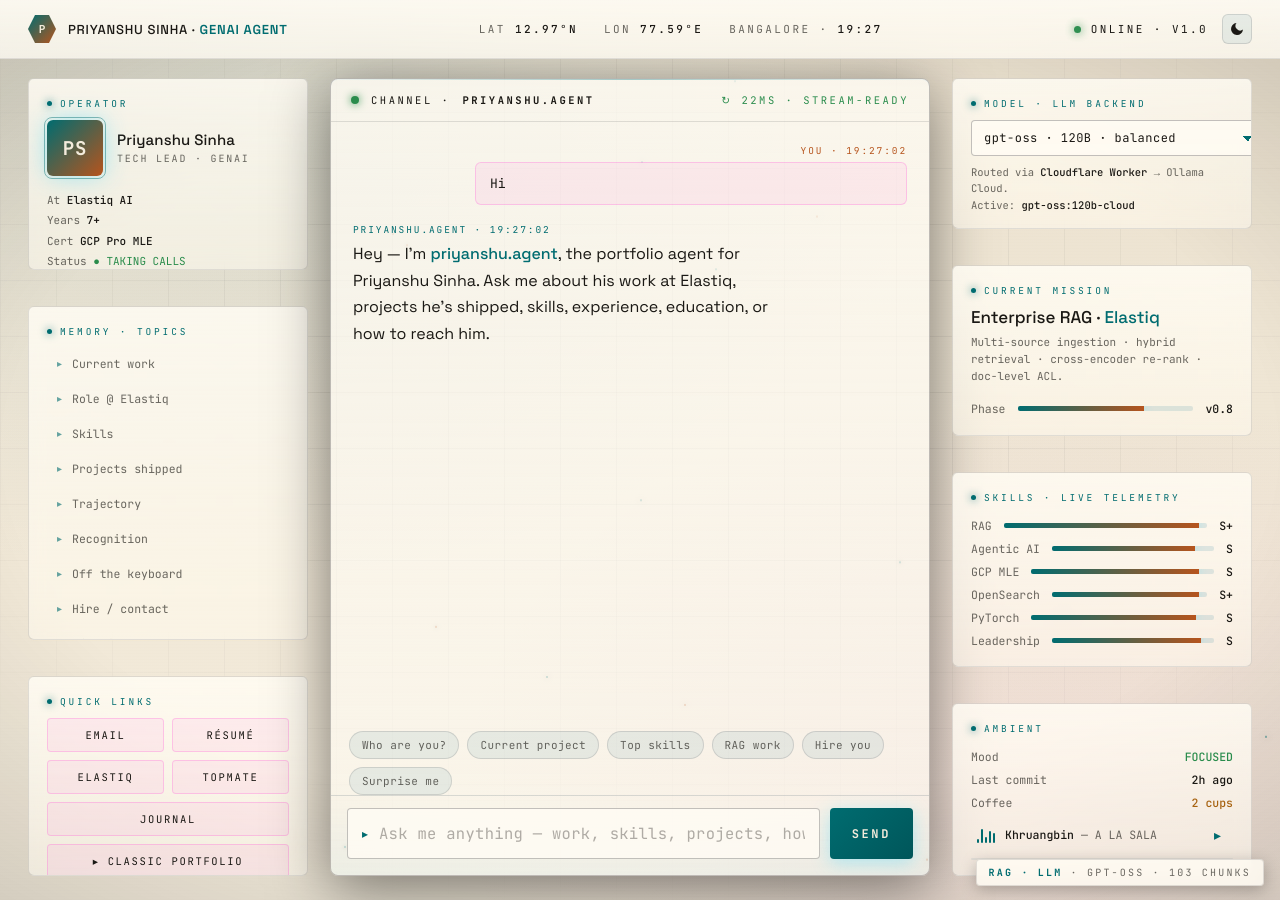
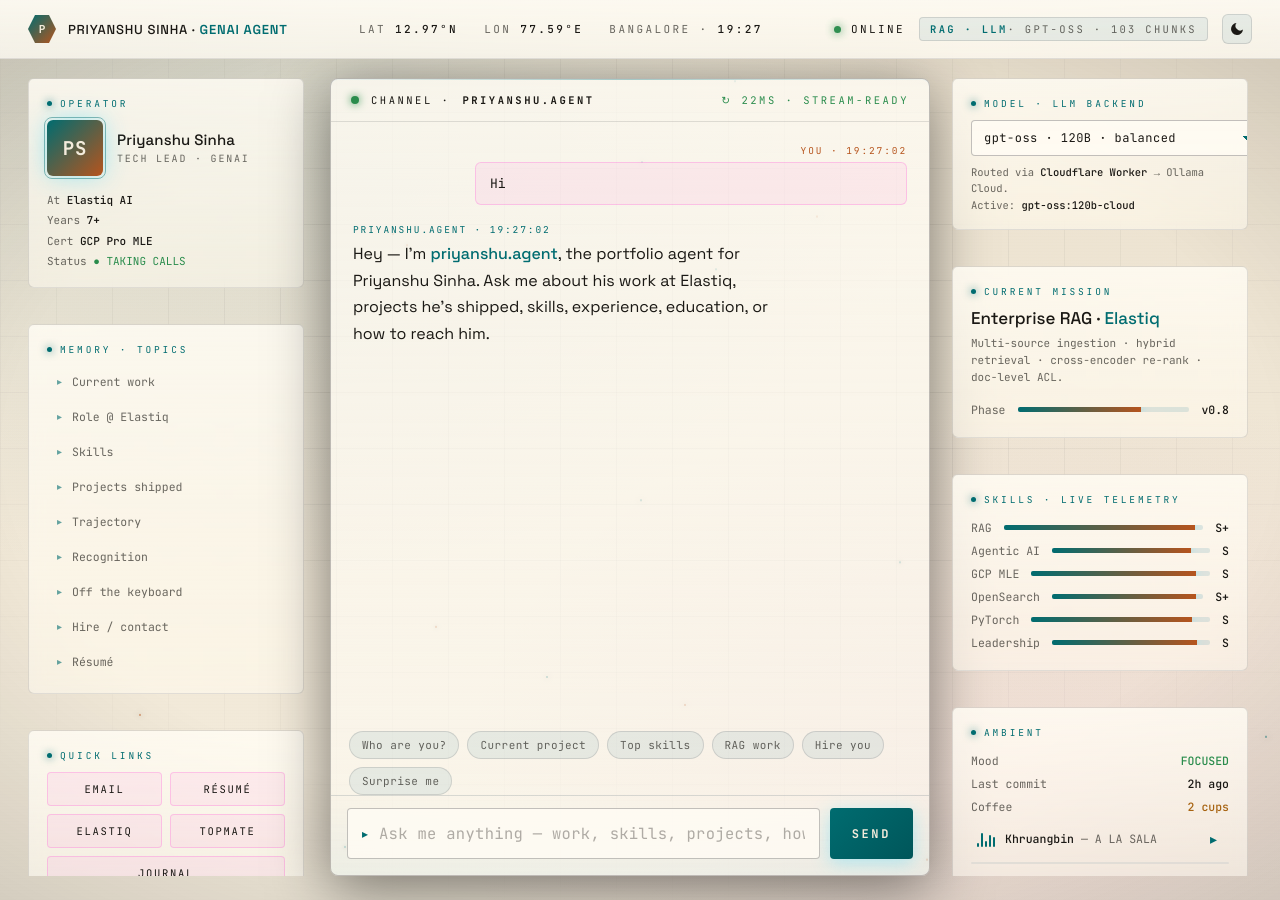
Before and after one commit to sinha96/sinha96.github.io, a Jekyll site: the page index.html, which Jekyll copies as it is, in a window 1280 px wide. Built offline with Jekyll 4.4.1, drawn with Linux system fonts in a browser that asks for light colours.

Commit message:
Scrollable side columns + mode badge moves into topbar
Two fixes:

- The right column overflows past the viewport once the Spotify
  embed expands the Ambient card (and the left column overflows on
  shorter viewports too). The columns now have max-height: 100% +
  overflow-y: auto with a tasteful 6px scrollbar styled to match the
  theme (chip-bg track, chip-hover-bg thumb). .app gets a
  hard 100vh height ceiling and grid-template-rows: 1fr so the
  columns are constrained to a single viewport-tall row that they
  can scroll inside. Individual HUD cards keep their natural height
  (flex: 0 0 auto) so they don't squish when many are stacked.

- The mode badge was a fixed-position bottom-right pill that
  overlapped the right column whenever the column extended near
  the bottom. Moved it inline into the topbar's right cluster,
  between ONLINE status and the theme toggle. Same visual style
  (cyan brand colour for RAG mode, amber for scripted) but now it
  never collides with content.

Co-Authored-By: Claude Opus 4.7 (1M context) <noreply@anthropic.com>

```diff
--- a/index.html
+++ b/index.html
@@ -200,13 +200,17 @@
   /* ── Main grid: left HUD · chat · right HUD ──── */
   .app {
     position: relative;
-    height: 100%;
+    height: 100vh;
+    max-height: 100vh;
     width: 100%;
     z-index: 10;
     display: grid;
     grid-template-columns: 280px 1fr 300px;
+    grid-template-rows: 1fr;
     gap: 22px;
     padding: 78px 28px 24px;
+    box-sizing: border-box;
+    overflow: hidden;
   }
 
   /* ── HUD panels ──────────────────────────────── */
@@ -246,7 +250,31 @@
   .hud + .hud { margin-top: 18px; }
 
   /* Left HUD */
-  .left-col { display: flex; flex-direction: column; gap: 18px; min-height: 0; }
+  .left-col, .right-col {
+    display: flex;
+    flex-direction: column;
+    gap: 18px;
+    min-height: 0;
+    max-height: 100%;
+    overflow-y: auto;
+    overflow-x: hidden;
+    padding-right: 4px;       /* room for the scrollbar so cards aren't clipped */
+    scrollbar-width: thin;
+    scrollbar-color: var(--chip-hover-bg) transparent;
+  }
+  .left-col::-webkit-scrollbar,
+  .right-col::-webkit-scrollbar { width: 6px; }
+  .left-col::-webkit-scrollbar-track,
+  .right-col::-webkit-scrollbar-track { background: transparent; }
+  .left-col::-webkit-scrollbar-thumb,
+  .right-col::-webkit-scrollbar-thumb {
+    background: var(--chip-bg);
+    border-radius: 3px;
+  }
+  .left-col::-webkit-scrollbar-thumb:hover,
+  .right-col::-webkit-scrollbar-thumb:hover { background: var(--chip-hover-bg); }
+  /* Each HUD card shouldn't shrink — keeps content readable inside a scrolling column. */
+  .left-col > .hud, .right-col > .hud { flex: 0 0 auto; }
   .identity { display: flex; align-items: center; gap: 14px; }
   .identity-avatar {
     width: 56px; height: 56px; border-radius: 6px;
@@ -571,7 +599,7 @@
   .send-btn:active { transform: translateY(1px); }
 
   /* Right HUD column */
-  .right-col { display: flex; flex-direction: column; gap: 18px; min-height: 0; }
+  /* .right-col styling consolidated with .left-col above. */
 
   .stat-row {
     display: flex; justify-content: space-between; align-items: center;
@@ -821,25 +849,20 @@
   }
 
   /* Mode badge */
+  /* Mode badge lives inline in the topbar — no more floating overlap. */
   .mode-badge {
-    position: fixed;
-    bottom: 14px; right: 16px;
-    font-family: var(--mono);
-    font-size: 10px;
+    display: inline-flex; align-items: center;
+    font-family: var(--mono);
+    font-size: 10.5px;
     letter-spacing: 0.22em;
     text-transform: uppercase;
     color: var(--paper-mute);
-    padding: 6px 12px;
-    background: var(--surface-1);
+    padding: 4px 10px;
+    background: var(--chip-bg);
     border: 1px solid var(--line);
     border-radius: 4px;
-    z-index: 95;
-    pointer-events: none;
-    backdrop-filter: blur(8px) saturate(140%);
-    -webkit-backdrop-filter: blur(8px) saturate(140%);
-    box-shadow: 0 4px 16px rgba(0,0,0,0.25);
-  }
-  .mode-badge b { color: var(--cyan); }
+  }
+  .mode-badge b { color: var(--cyan); font-weight: 600; }
   .mode-badge.scripted b { color: var(--amber); }
 
   /* Topbar status group + theme toggle */
@@ -1110,8 +1133,6 @@
 <body>
 
 <!-- Mode badge -->
-<div class="mode-badge" id="modeBadge"><b>SCRIPTED</b> · awaiting Worker URL</div>
-
 <div class="grid"></div>
 <div class="scanlines"></div>
 <div class="grain"></div>
@@ -1145,7 +1166,8 @@
     <span>Bangalore · <b id="clock">— : —</b></span>
   </div>
   <div class="topbar-right">
-    <span class="topbar-status">ONLINE · v1.0</span>
+    <span class="topbar-status">ONLINE</span>
+    <span class="mode-badge" id="modeBadge"><b>SCRIPTED</b> · awaiting Worker URL</span>
     <button class="theme-toggle" id="themeToggle" aria-label="Toggle light/dark theme" title="Toggle theme">
       <svg class="icon-sun" viewBox="0 0 24 24" fill="none" stroke="currentColor" stroke-width="1.8" stroke-linecap="round">
         <circle cx="12" cy="12" r="4"/>
```
